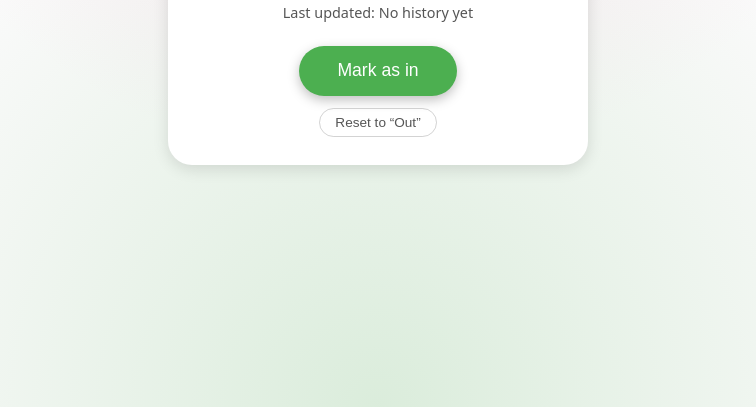
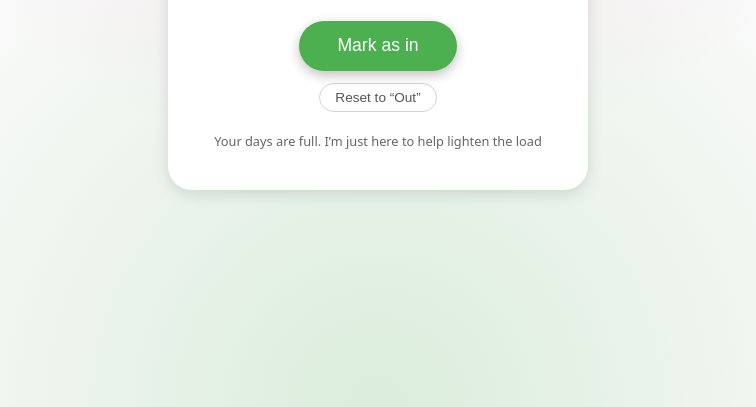
Before and after one commit to BananaPh0ne/Cotton-Kitty, a plain HTML site: page index.html in a window 1280 px wide. Shown: the part 393-800 px from the top of the page, without its empty margins (262-1018 px from the left). Drawn offline with Linux system fonts and the light colour scheme.

Commit message:
Add files via upload

```diff
--- a/index.html
+++ b/index.html
@@ -146,6 +146,13 @@
     .theme-toggle:active {
       transform: scale(0.95);
     }
+
+	.footnote {
+      margin-top: 1.2rem;
+      font-size: 0.8rem;
+      color: var(--subtle);
+      opacity: 0.9;
+    }
   </style>
 </head>
 <body>
@@ -165,6 +172,10 @@
     <div class="reset-row">
       <button id="resetBtn" type="button">Reset to “Out”</button>
     </div>
+
+	<!-- Love note -->
+    <p class="footnote">Your days are full. I’m just here to help lighten the load</p>
+  </div>
   </div>
 
   <script>
```
